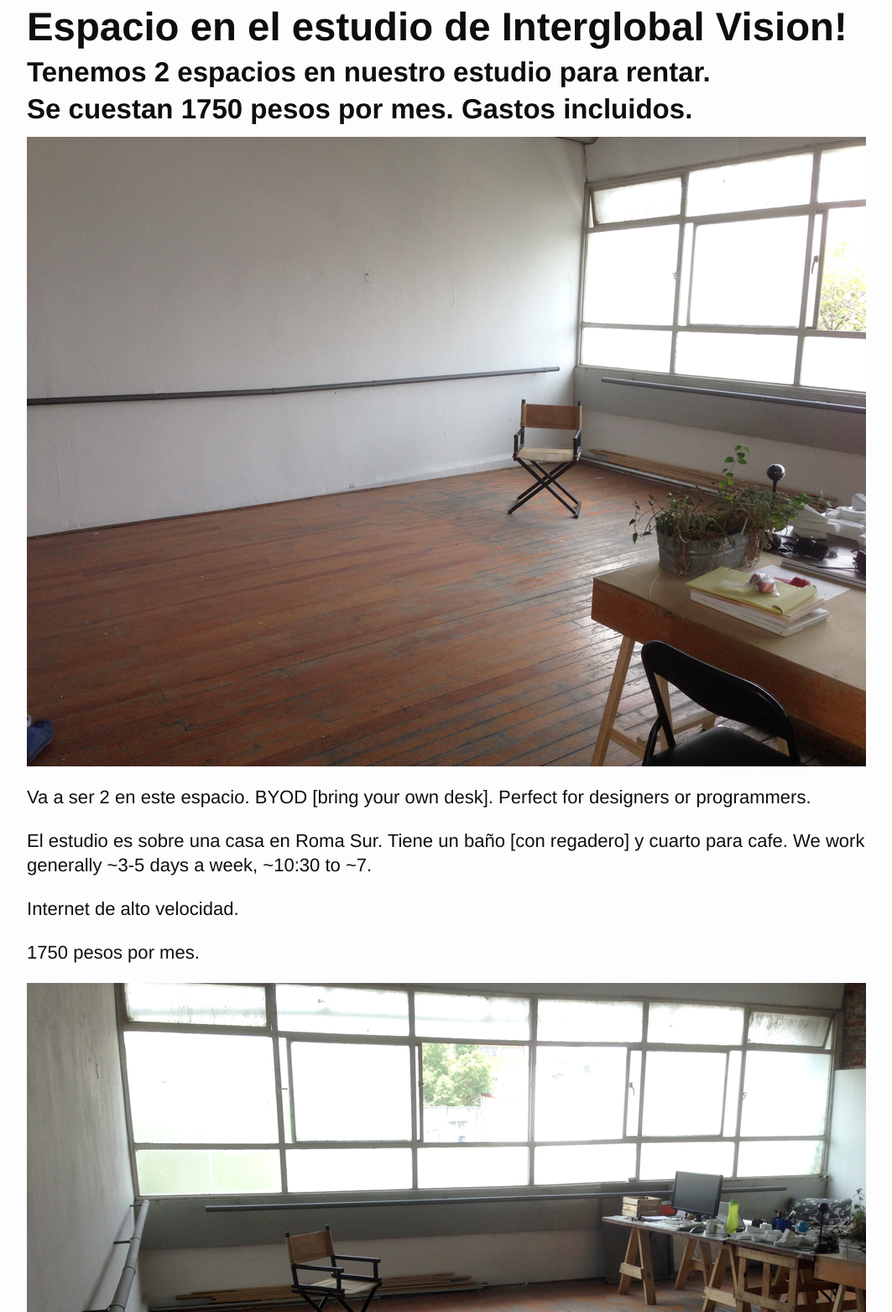
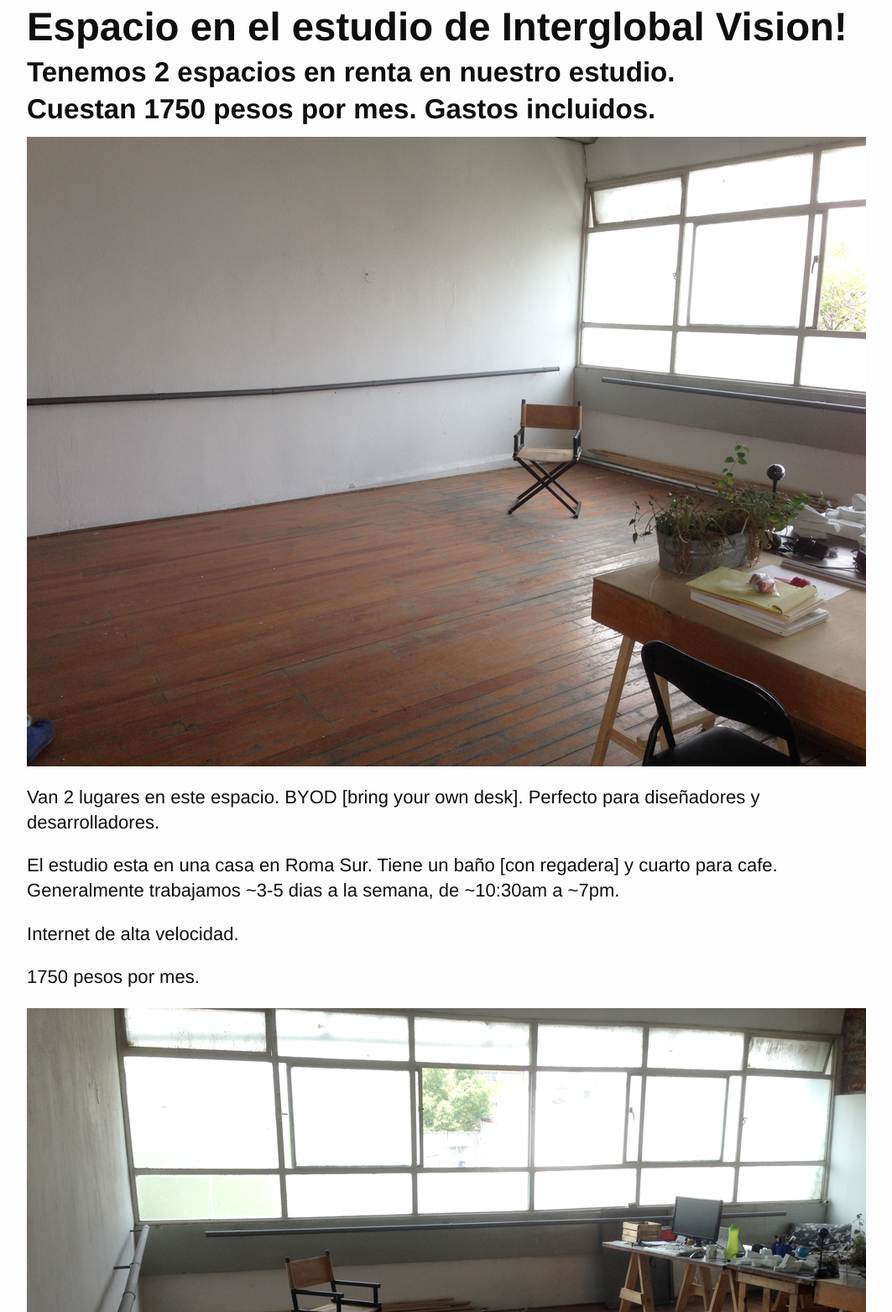
Before and after one commit to interglobalvision/espacio-interglobal-vision, a website: page index.html in a window 1280 px wide. Shown: the top 1563 px of the page at 84% size, without its empty margins (108-1171 px from the left). Drawn offline with Linux system fonts and the light colour scheme.

Commit message:
fix copys

```diff
--- a/index.html
+++ b/index.html
@@ -35,13 +35,13 @@
 
       <!-- main content -->
       <main id="main-content" class="container">
-        <h2>Tenemos 2 espacios en nuestro estudio para rentar.</h2>
-        <h2>Se cuestan 1750 pesos por mes. Gastos incluidos.</h2>
+        <h2>Tenemos 2 espacios en renta en nuestro estudio.</h2>
+        <h2>Cuestan 1750 pesos por mes. Gastos incluidos.</h2>
 
         <img src="img/IMG_1803.png" />
-        <p>Va a ser 2 en este espacio. BYOD [bring your own desk]. Perfect for designers or programmers.</p>
-        <p>El estudio es sobre una casa en Roma Sur. Tiene un baño [con regadero] y cuarto para cafe. We work generally ~3-5 days a week, ~10:30 to ~7.</p>
-        <p>Internet de alto velocidad.</p>
+        <p>Van 2 lugares en este espacio. BYOD [bring your own desk]. Perfecto para diseñadores y desarrolladores.</p>
+        <p>El estudio esta en una casa en Roma Sur. Tiene un baño [con regadera] y cuarto para cafe. Generalmente trabajamos ~3-5 dias a la semana, de ~10:30am a ~7pm.</p>
+        <p>Internet de alta velocidad.</p>
         <p>1750 pesos por mes.</p>
         <img src="img/IMG_1805.png" />
 
```
